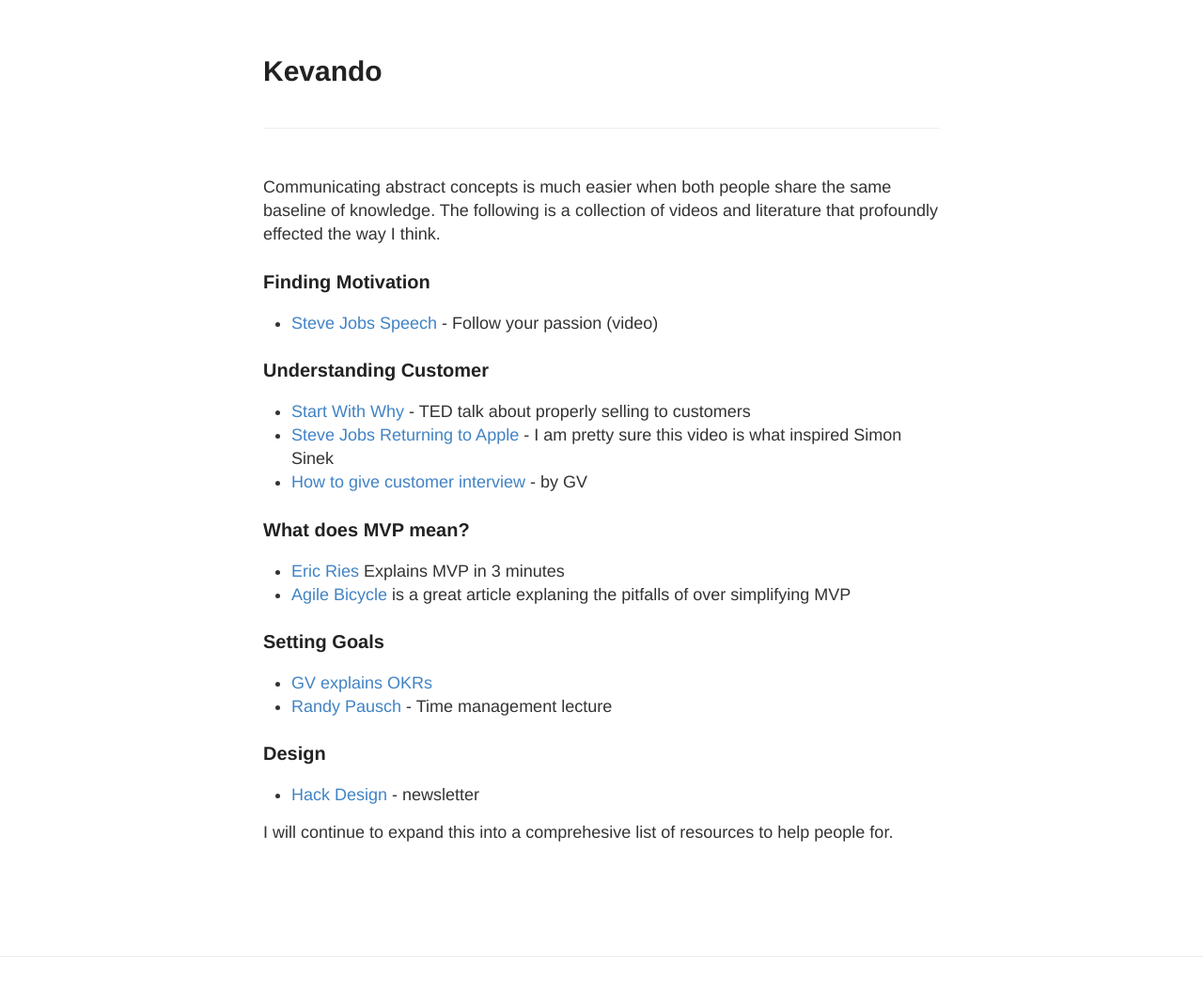
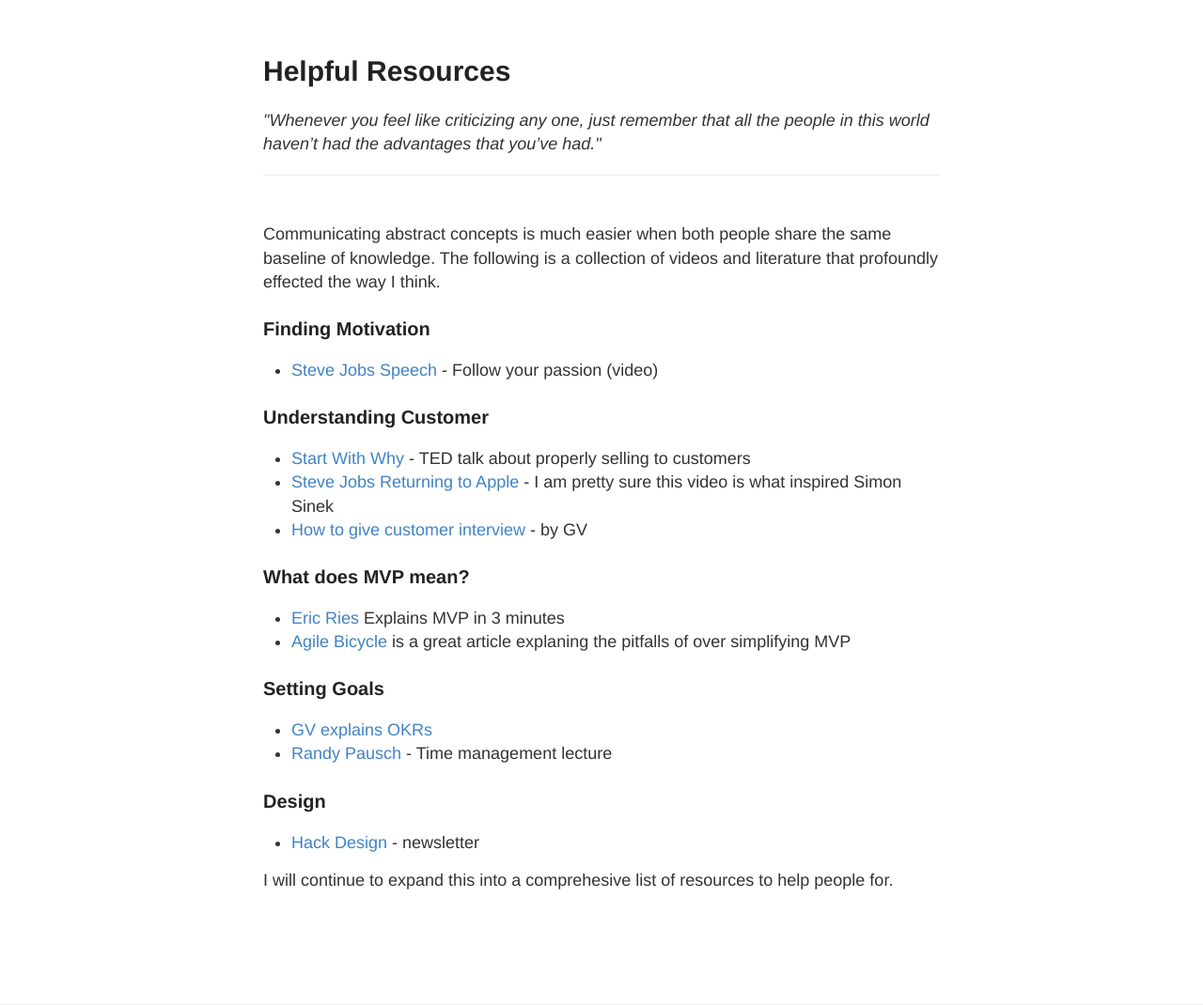
Before and after one commit to kevando/kevando.github.io, a Jekyll site: the page built from index.md, in a window 1280 px wide. Shown: the whole page at 94% size. Built offline with Jekyll 4.4.1, drawn with Linux system fonts in a browser that asks for light colours; Markdown is read by kramdown in place of the engine named in the settings; before the commit the page ends 1019 px from its top, so only the background shows below that.

Commit message:
adding gatsby quote

```diff
--- a/_layouts/default.html
+++ b/_layouts/default.html
@@ -19,7 +19,8 @@
     <div class="wrapper-masthead">
       <div class="container">
         <header class="masthead clearfix">
-          <h1>Kevando</h1>
+          <h1>Helpful Resources</h1>
+          <i>"Whenever you feel like criticizing any one, just remember that all the people in this world haven’t had the advantages that you’ve had."</i>
         </header>
       </div>
     </div>
```
